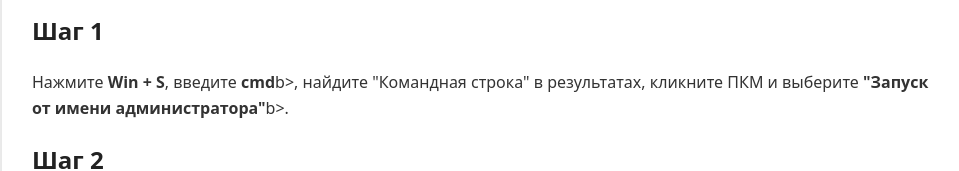
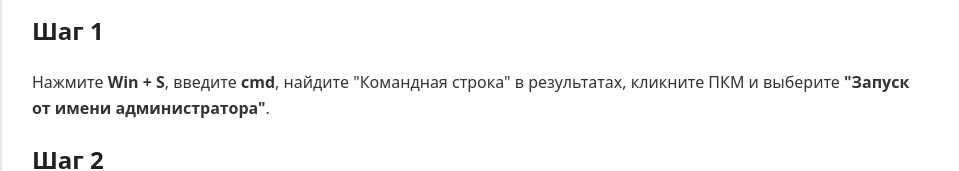
Before and after one commit to solifersrs/solifersrs.github.io, a plain HTML site: page index.html in a window 1280 px wide. Shown: the part 237-408 px from the top of the page, without its empty margins (158-1117 px from the left). Drawn offline with Linux system fonts and the light colour scheme.

Commit message:
Update index.html

```diff
--- a/index.html
+++ b/index.html
@@ -13,7 +13,7 @@
     <p><strong>Для Windows 8.1/10/11</strong></p>
 
     <h2>Шаг 1</h2>
-    <p>Нажмите <b>Win + S</b>, введите <b>cmd</b>b>, найдите "Командная строка" в результатах, кликните ПКМ и выберите <b>"Запуск от имени администратора"</b>b>. </p>
+    <p>Нажмите <b>Win + S</b>, введите <b>cmd</b>, найдите "Командная строка" в результатах, кликните ПКМ и выберите <b>"Запуск от имени администратора"</b>. </p>
 
     <h2>Шаг 2</h2>
     <p>Скопируйте и вставьте следующий код, затем нажмите Enter:</p>
```
